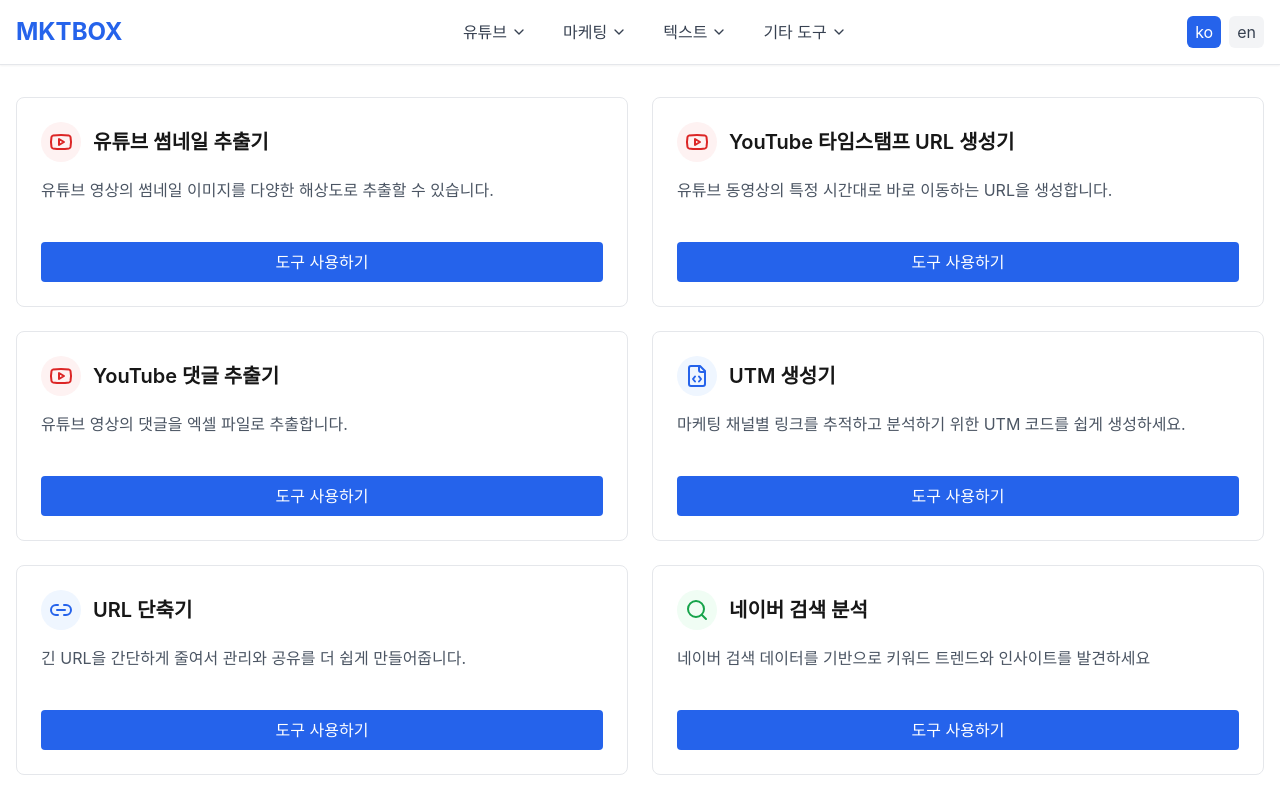
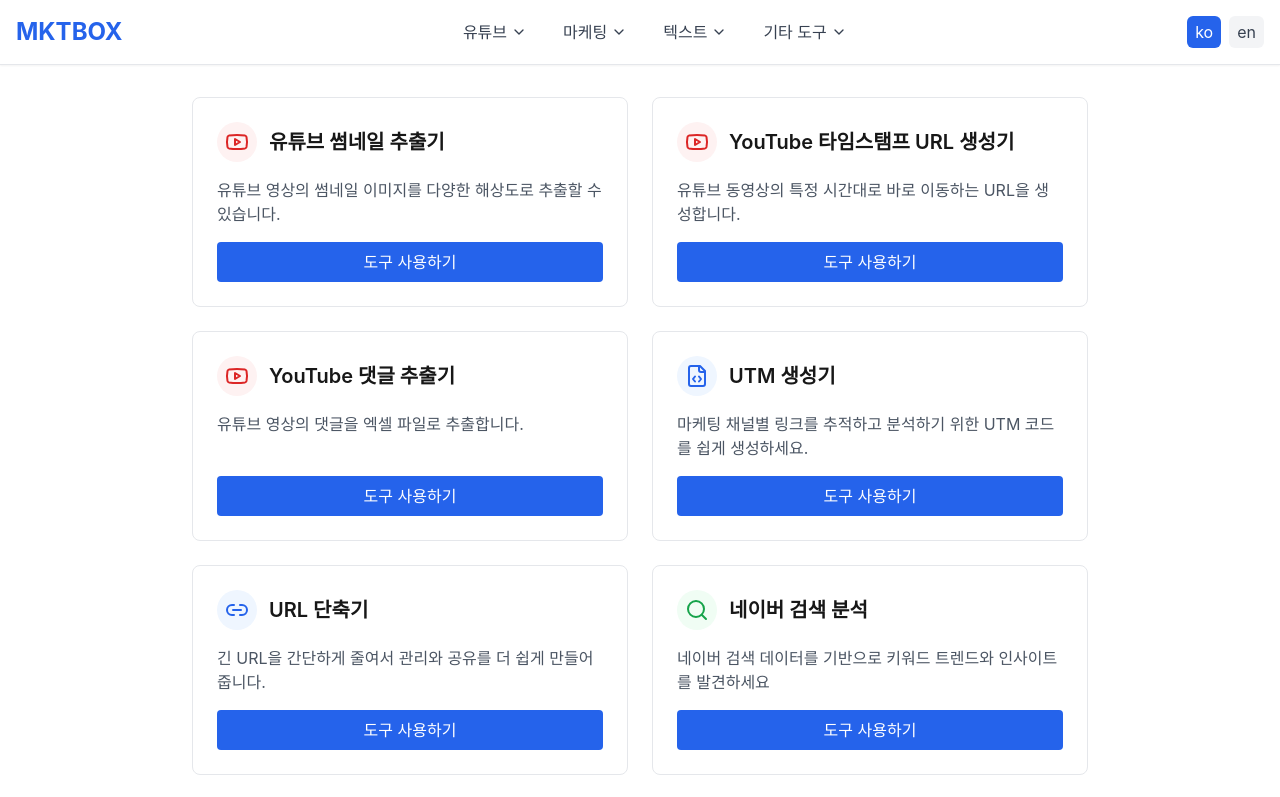
Before and after one commit to greentl0814/mkt-box, a Next.js app: page / in a window 1280 px wide. Shown: the top 797 px of the page. Built offline with nearby package versions, Linux system fonts and the light colour scheme; a web font is replaced by a local one.

Commit message:
메인 w-4xl

```diff
--- a/components/AdSenseLayout.js
+++ b/components/AdSenseLayout.js
@@ -3,7 +3,9 @@
 export default function AdSenseLayout({ children }) {
   return (
     <div className="max-w-7xl mx-auto px-4">
-      {children}
+      <div className="max-w-4xl mx-auto">
+        {children}
+      </div>
     </div>
   );
 }
```
